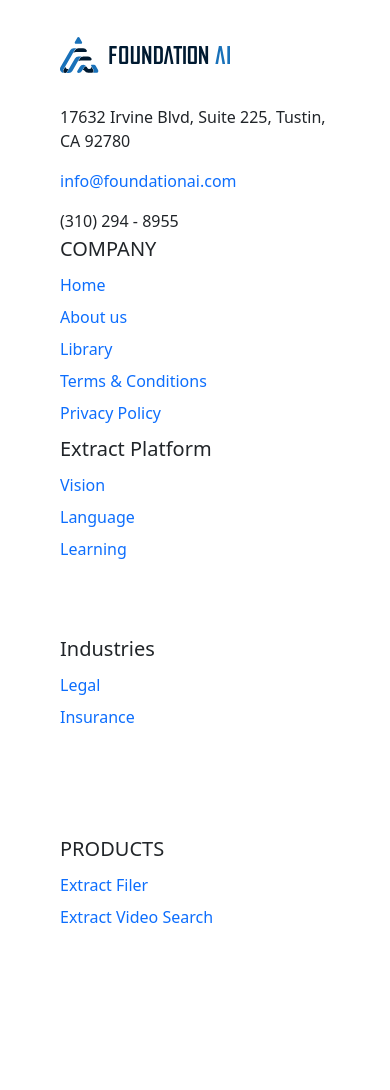
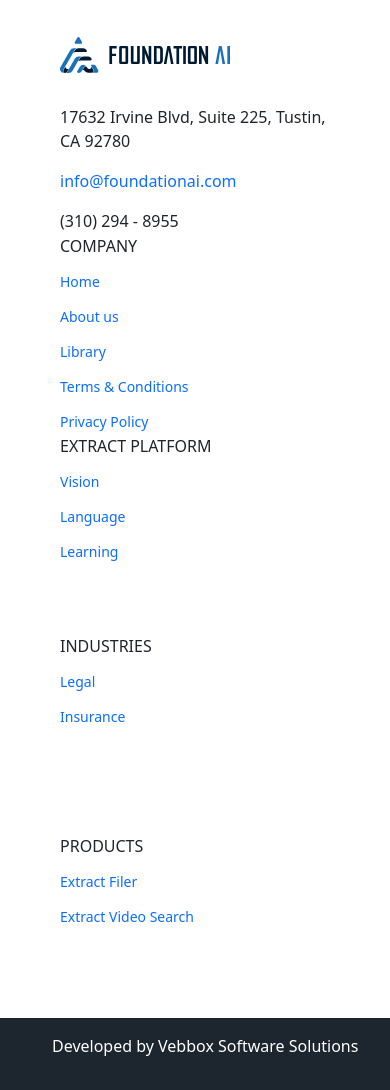
Before and after one commit to TeamVebbox/Datareveal.ai, a PHP site: page /index.php in a window 390 px wide. Shown: the part 4163-5253 px from the top of the page. Before the commit the page ends 5086 px from the top, so only its background shows below. Run offline with PHP 8.4, Linux system fonts and the light colour scheme; some libraries are stand-ins or nearby versions.

Commit message:
footer.php
re-updated by vijay

```diff
--- a/footer.php
+++ b/footer.php
@@ -17,13 +17,28 @@
         }
         .foot li{
              list-style-type: none;
-             line-height: 2em;
+             line-height: 2.5em;
+             font-size:14px;
 
         }
         .foot a{
            text-decoration: none;
         }
 
+        #dev{
+            background-color:#1d252f;
+            margin-top: 8%;
+        }
+        .dev a
+        {
+            text-decoration: none;
+            color:#fff;
+        }
+        .dev a:hover
+        {
+            text-decoration: none;
+            color:#0d6efd;
+        }
     </style>
 </head>
 <body>
@@ -39,9 +54,9 @@
                     <p>(310) 294 - 8955 </p>
                 </div>
             </div>
-            <div class="col-xxl-2 col-xl-2 col-lg-2 col-md-2 col-sm-4">
+            <div class="col-xxl-2 col-xl-2 col-lg-2 col-md-3 col-sm-4">
                 <div class="foot p-5">
-                    <h5>COMPANY</h5>
+                    <h6>COMPANY</h6>
                     <ul>
                         <li><a href="#">Home</a></li>
                         <li><a href="#">About us</a></li>
@@ -53,7 +68,7 @@
             </div>
             <div class="col-xxl-2 col-xl-2 col-lg-2 col-md-2 col-sm-4">
                 <div class="foot p-5">
-                    <h5>Extract Platform</h5>
+                    <h6>EXTRACT PLATFORM</h6>
                     <ul>
                         <li><a href="#">Vision</a></li>
                         <li><a href="#">Language</a></li>
@@ -63,7 +78,7 @@
             </div>
             <div class="col-xxl-2 col-xl-2 col-lg-2 col-md-2 col-sm-4">
                 <div class="foot p-5">
-                    <h5>Industries</h5>
+                    <h6>INDUSTRIES</h6>
                     <ul>
                         <li><a href="#">Legal</a></li>
                         <li><a href="#">Insurance</a></li>
@@ -72,7 +87,7 @@
             </div>
             <div class="col-xxl-2 col-xl-2 col-lg-2 col-md-2 col-sm-4">
                 <div class="foot p-5">
-                    <h5>PRODUCTS</h5>
+                    <h6>PRODUCTS</h6>
                     <ul>
                         <li><a href="#">Extract Filer</a></li>
                         <li><a href="#">Extract Video Search</a></li>
@@ -84,6 +99,13 @@
   </div>
 </div>
 
+<div class="container-fluid">
+    <div class="row" id="dev">
+            <div class="col-xxl-6 col-xl-6 col-lg-6 col-md-6 col-sm-12">
+                <p style="color:#fff;" class="p-3 dev ms-4">Developed by <a href="http://vebbox.com">Vebbox Software Solutions</a></p>
+            </div>
+    </div>
+</div>
     <link rel="stylesheet" href="./js/bootstrap.min.js">
 </body>
 </html>
```
